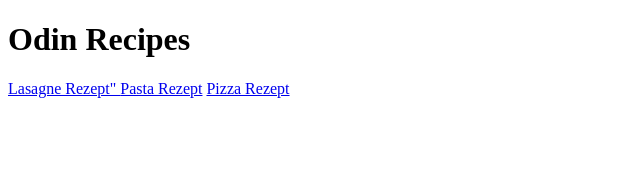
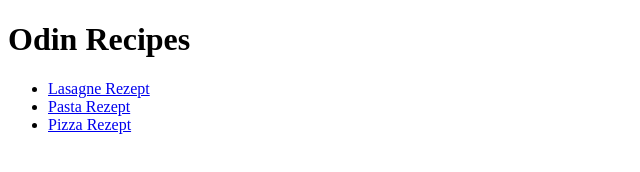
Before and after one commit to AlbertMerz2000/odin-recipes, a plain HTML site: page index.html in a window 1280 px wide. Shown: the whole page, without its empty margins (0-640 px from the left). Drawn offline with Linux system fonts and the light colour scheme.

Commit message:
Alles fertig

```diff
--- a/index.html
+++ b/index.html
@@ -7,8 +7,12 @@
 </head>
 <body>
     <h1>Odin Recipes</h1>
-    <a href="recipes/lasagna.html" target="_blank">Lasagne Rezept" </a>
-    <a href="recipes/pasta.html"target="_blank">Pasta Rezept</a>
-    <a href="recipes/pizza.html"target="_blank">Pizza Rezept</a>
+
+    <ul>
+     <li><a href="recipes/lasagna.html" target="_blank">Lasagne Rezept</a></li>
+     <li><a href="recipes/pasta.html"target="_blank">Pasta Rezept</a></li>
+     <li><a href="recipes/pizza.html"target="_blank">Pizza Rezept</a></li>
+    </ul>
+
 </body>
 </html>
```
